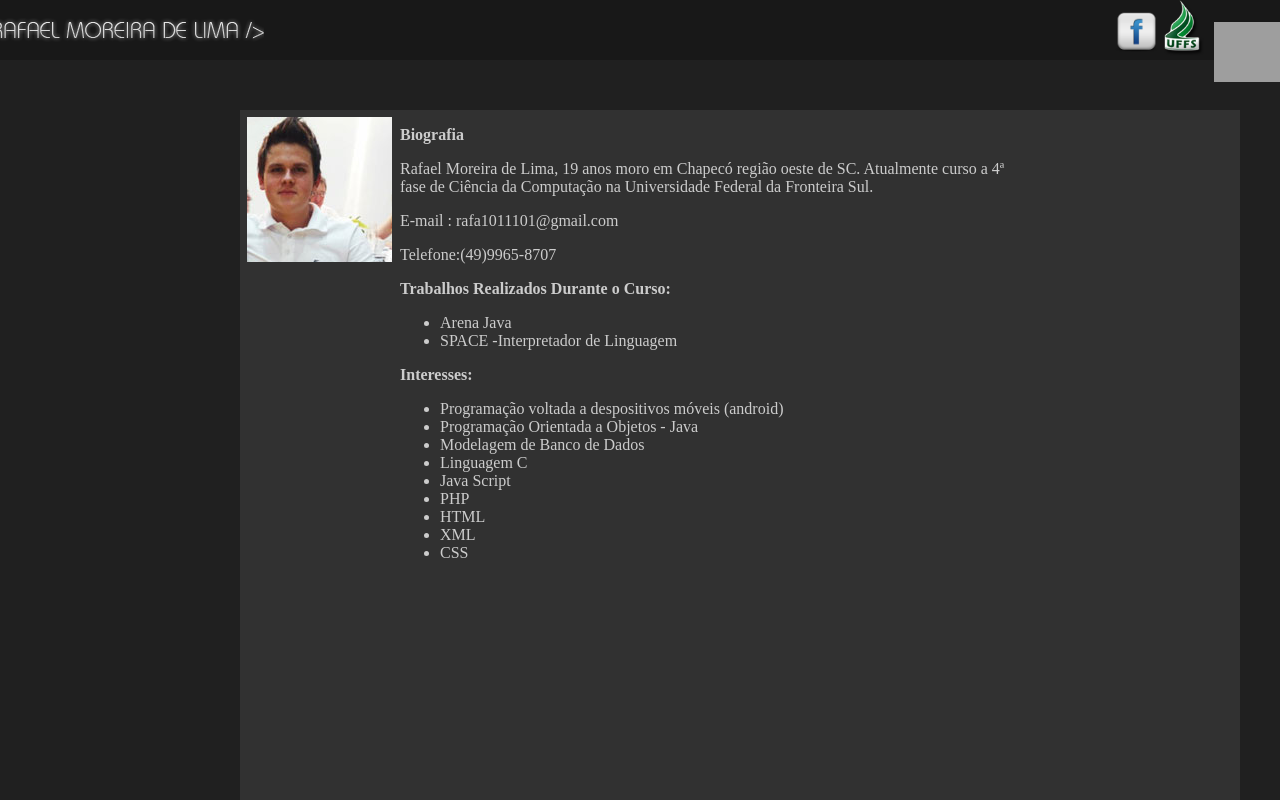
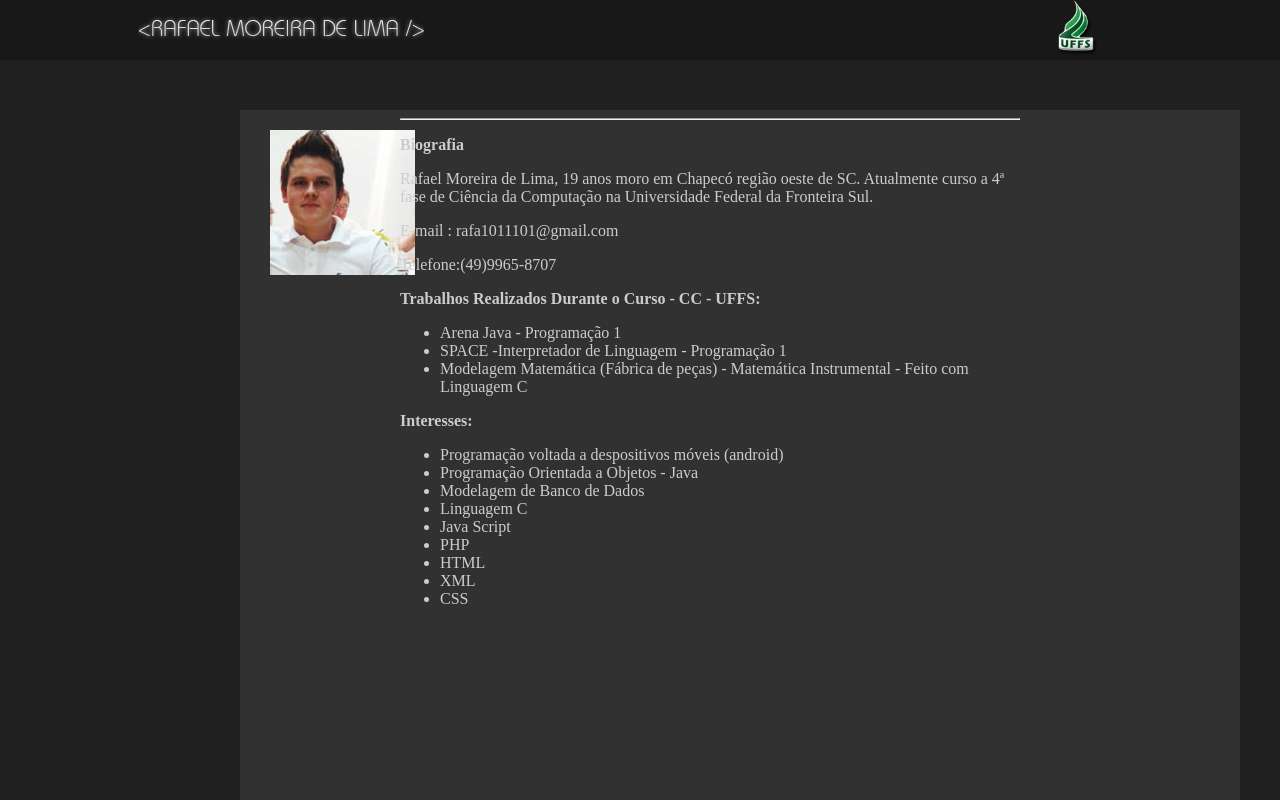
Before and after one commit to rafa1011101/t0, a plain HTML site: page index.html in a window 1280 px wide. Shown: the top 800 px of the page. Drawn offline with Linux system fonts and the light colour scheme; grey boxes are pictures that could not be loaded.

Commit message:
Update index.html
pronto

```diff
--- a/index.html
+++ b/index.html
@@ -1,46 +1,37 @@
+<!-- 	Rafael Moreira - rafa1011101@gmail.com -Servir como metodo avaliativo da disciplina programação 1  -->
 <!DOCTYPE html PUBLIC "-//W3C//DTD XHTML 1.0 Transitional//EN" "http://www.w3.org/TR/xhtml1/DTD/xhtml1-transitional.dtd">
 <html xmlns="http://www.w3.org/1999/xhtml">
-	<!-- 	Rafael Moreira
-			rafa1011101@gmail.com
-			Servir como metodo avaliativo da disciplina  mudou?-->
 	<head>
 		<meta http-equiv="Content-Type" content="text/html; charset=utf-8" />
+		<link rel="stylesheet" href="estilo.css" />
 		<title>Rafael Moreira de Lima</title>
-		<link rel="stylesheet" href="estilo.css" />
 	</head>
 
 	<body>
+		<div id="topo">
 
-		<div id="topo">
-        	<div id="central">
-            <img src="Logo.png" alt="Logo_rafa" style="margin-top:17px; border:0px; margin-left:-150px;" />
-           	<a href="http://www.facebook.com/rafael.moreiradelima"><img src="facebook.png" alt="logo_face" width="55" style="position:absolute; border:0px; margin-top:5px; margin-left:845px" /></a>
-            <a href="http://www.uffs.edu.br"><img src="logo_uffs.png"  alt="logo_uffs" width="40" style="margin-left:900px; border:0px; position:absolute;" /></a>
-            <a href="http://validator.w3.org/check?uri=referer">
-            	<img src="http://www.w3.org/Icons/valid-xhtml10" alt="Valid XHTML 1.0 Transitional" style="margin-left:950px; border:0px; position:absolute; margin-top:22px;"  width="80" />
-            </a>
-  			</div>
+			<div id="central">
+				<img src="Logo.png" alt="Logo_rafa" style="margin-left:10px; margin-top:15px; position:absolute;" />
+				<a href="http://www.uffs.edu.br"><img src="logo_uffs.png" style="margin-left:930px; border:0px;"  alt="logo_uffs" width="40" /></a>
+            </div>
         </div>
 
 		<div id="content">
-
-            <div class="Caixa">
-				<img src="rafa.jpg" alt="rafael" style="position:absolute; margin-top:7px; margin-left:7px;" />
+			<div class="Caixa">
+				<img src="rafa.jpg" alt="rafael" style="position:absolute; margin-top:20px; margin-left:30px;" />
                 <div class="Text">
-
-                    <p><strong>Biografia</strong>
-
-                    <p>Rafael Moreira de Lima, 19 anos moro em Chapecó região oeste de SC. Atualmente curso a 4ª fase de Ciência da Computação na Universidade Federal da Fronteira Sul.
-                    </p>
+					<hr/>
+                    <p><strong>Biografia</strong></p>
+                    <p>Rafael Moreira de Lima, 19 anos moro em Chapecó região oeste de SC. Atualmente curso a 4ª fase de Ciência da Computação na Universidade Federal da Fronteira Sul.</p>
                     <p>E-mail : rafa1011101@gmail.com</p>
                     <p>Telefone:(49)9965-8707</p>
-             		<p><strong>Trabalhos Realizados Durante o Curso:</strong></p>
+             		<p><strong>Trabalhos Realizados Durante o Curso - CC - UFFS:</strong></p>
                     <ul>
-                    	<li>Arena Java</li>
-                        <li>SPACE -Interpretador de Linguagem</li>
+                    	<li>Arena Java - Programação 1 </li>
+                        <li>SPACE -Interpretador de Linguagem - Programação 1</li>
+						<li>Modelagem Matemática (Fábrica de peças) - Matemática Instrumental - Feito com Linguagem C</li>
 
                     </ul>
-
                     <p><strong>Interesses:</strong></p>
                     <ul>
                     	<li>Programação voltada a despositivos móveis (android)</li>
@@ -54,19 +45,8 @@
                     	<li>CSS</li>
                     </ul>
 
-
                 </div>
 			</div>
-
-         </div>
-
-
-
-
-
-
-
-
+        </div>
 	</body>
-
 </html>
```
